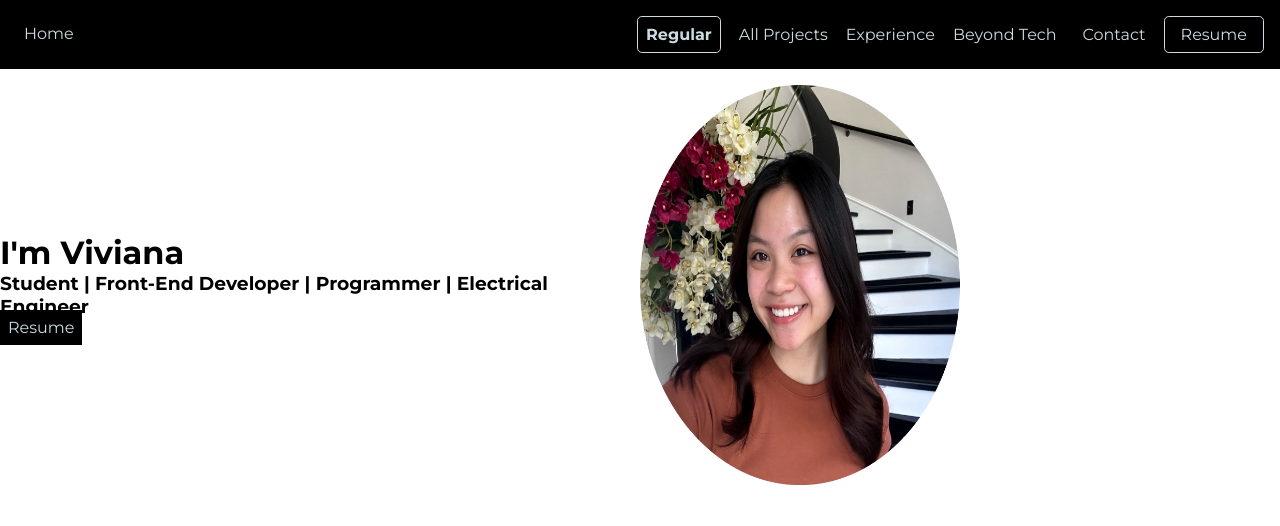
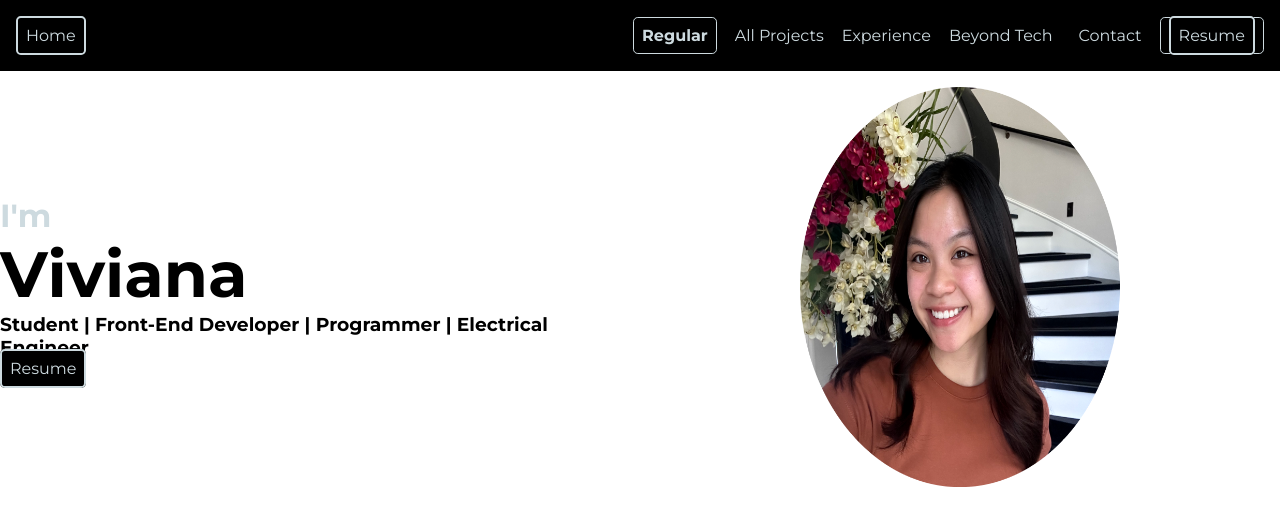
Before and after one commit to tranviviana/tran_portfolio, a React (Create React App) app: page / in a window 1280 px wide. Shown: the top 526 px of the page. Built offline with nearby package versions, Linux system fonts and the light colour scheme.

Commit message:
stylings for nav and hero (added outlines)

```diff
--- a/src/components/Navbar.css
+++ b/src/components/Navbar.css
@@ -22,6 +22,10 @@
     cursor: pointer;
     padding: 0.5rem;
 }
+.outline {
+    border: 2px solid var(--blue2black);
+    border-radius: 0.3rem;
+}
 .navbar_scroll_btn {
     padding: 0;
 }
--- a/src/components/Navbar.js
+++ b/src/components/Navbar.js
@@ -10,7 +10,7 @@ const Navbar = ({ darkMode, toggleDarkMode }) => {
 
     return (
       <nav className ="nav">
-         <Link to="/" className="navbar_txt">Home</Link>
+         <Link to="/" className="navbar_txt outline">Home</Link>
 
         <ul className='navbar-options'>
           {/*turn into toggle graphic in the future*/}
@@ -26,7 +26,7 @@ const Navbar = ({ darkMode, toggleDarkMode }) => {
         <a className="navbar_txt" href="https://www.youtube.com/@vivsvibes">Beyond Tech</a>
         <a className="navbar_txt mailto" href="mailto:tranviviana@berkeley.edu">Contact</a>
         <button className='navbar_btn'>
-          <Link to="/resume" className="navbar_txt">Resume</Link>
+          <Link to="/resume" className="navbar_txt outline">Resume</Link>
         </button>
 
         </ul>
--- a/src/pages/MainPage.js
+++ b/src/pages/MainPage.js
@@ -6,9 +6,10 @@ export default function MainPage() {
         <>
         <div className="hero-section">
             <div className='hero-left'>
-                <h1>I'm Viviana</h1>
+                <h1 className='special-txt'>I'm
+                <h1 >Viviana</h1></h1>
                 <h3>Student | Front-End Developer | Programmer | Electrical Engineer</h3>
-                <Link to="/resume" className="navbar_txt">Resume</Link>
+                <Link to="/resume" className="navbar_txt outline">Resume</Link>
             </div>
             <div className='hero-right'>
                 <FlipImage/>
--- a/src/styles.css
+++ b/src/styles.css
@@ -26,6 +26,11 @@ h1, h2, h3, h4, h5, h6 {
     font-weight: 700;
     color: var(--black2white);
 }
+.special-txt {
+    font-family: "Montserrat";
+    font-weight: 700;
+    color: var(--blue2black);
+}
 
 
 /* Resume Page Stylings*/
@@ -46,8 +51,8 @@ h1, h2, h3, h4, h5, h6 {
 .hero-section {
     display: grid;
     grid-template-columns: 1fr 1fr;
-    justify-content: space-between;
     align-items: center;
+    justify-items: center;
     height: 50vh;
 }
 
@@ -56,6 +61,7 @@ h1, h2, h3, h4, h5, h6 {
 }
 .hero-right {
     grid-column: 2;
+
 }
 
 
```
